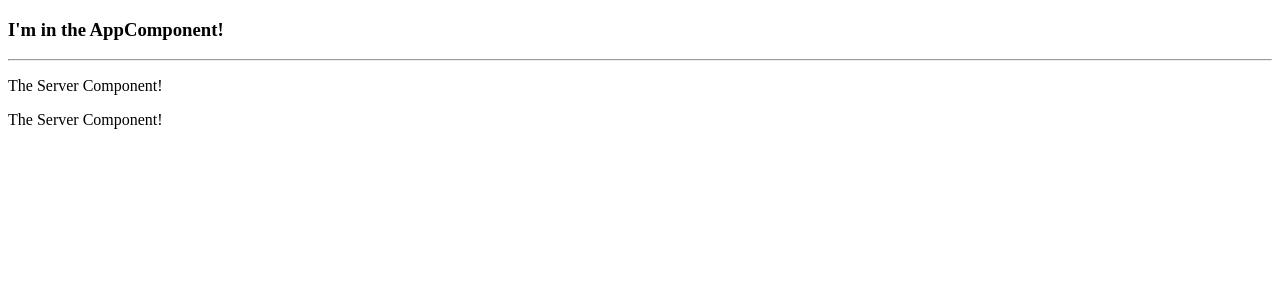
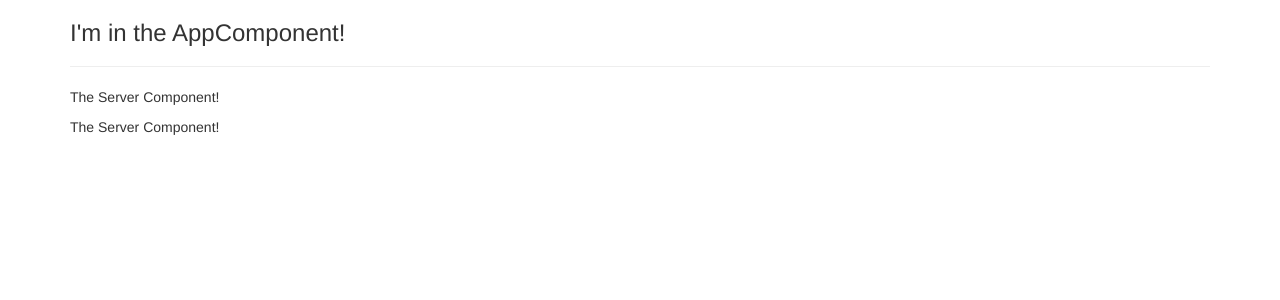
Before and after one commit to yuhyeon99/angular-recipe-manager, an Angular app: page / in a window 1280 px wide. Shown: the top 300 px of the page. Built offline with nearby package versions, Linux system fonts and the light colour scheme.

Commit message:
bootstrap 적용

```diff
--- a/angular.json
+++ b/angular.json
@@ -25,6 +25,7 @@
               "src/assets"
             ],
             "styles": [
+              "./node_modules/bootstrap/dist/css/bootstrap.min.css",
               "src/styles.css"
             ],
             "scripts": []
--- a/package.json
+++ b/package.json
@@ -18,6 +18,7 @@
     "@angular/platform-browser": "^16.1.0",
     "@angular/platform-browser-dynamic": "^16.1.0",
     "@angular/router": "^16.1.0",
+    "bootstrap": "3",
     "rxjs": "~7.8.0",
     "tslib": "^2.3.0",
     "zone.js": "~0.13.0"
--- a/src/app/app.component.html
+++ b/src/app/app.component.html
@@ -1,3 +1,9 @@
-<h3>I'm in the AppComponent!</h3>
-<hr>
-<app-servers></app-servers>
+<div class="container">
+    <div class="row">
+        <div class="col-xs-12">
+            <h3>I'm in the AppComponent!</h3>
+            <hr>
+            <app-servers></app-servers>
+        </div>
+    </div>
+</div>
--- a/src/app/servers/servers.component.ts
+++ b/src/app/servers/servers.component.ts
@@ -2,7 +2,10 @@ import { Component, OnInit } from '@angular/core';
 
 @Component({
   selector: 'app-servers',
-  template: '<app-server></app-server><app-server></app-server>',
+  template: `
+    <app-server></app-server>
+    <app-server></app-server>
+  `,
   styleUrls: ['./servers.component.css']
 })
 export class ServersComponent implements OnInit{
```
Also changed, not shown: 1 other file (tests, documents, lock files or other folders).
